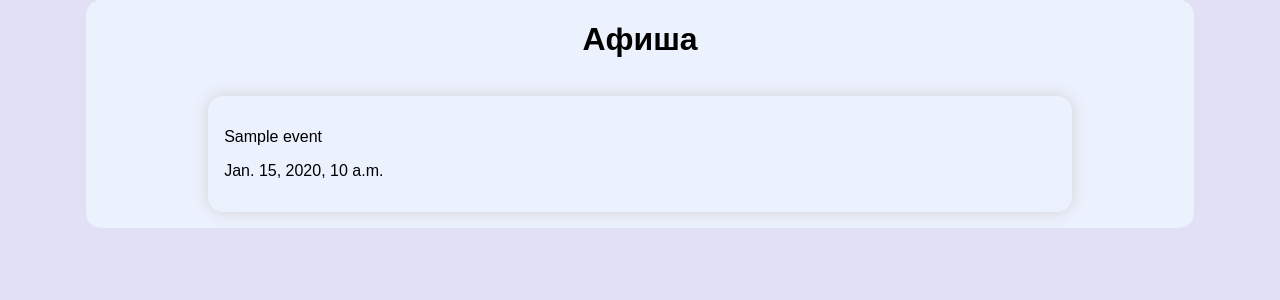
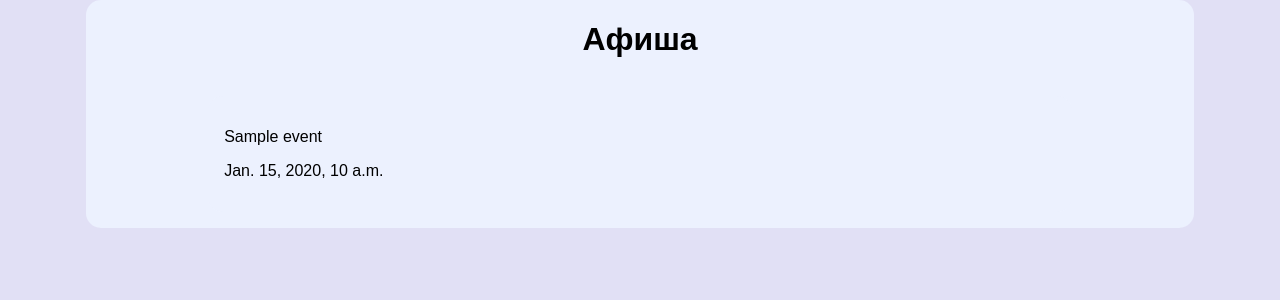
Before and after one commit to uzer037/UniversityProject, a Django app: template main/templates/main/announce.html in a window 1280 px wide, while the restyled element is pressed. Shown: the part 24-324 px from the top of the page. Run offline with Django 4.2, Linux system fonts and the light colour scheme; the template is opened without the code that fills it: most values are stand-ins (such as "Sample title", 1, 10 or a date in 2020).

Commit message:
Some style tweaks

```diff
--- a/main/static/styles/list.css
+++ b/main/static/styles/list.css
@@ -12,3 +12,8 @@
     box-shadow: 0px 0px 15px lightgray;
     transition: 0.2s;
 }
+
+.list-entry:active{
+    box-shadow: 0px 0px 0px lightgray;
+    transition: 0.1s;
+}
```
